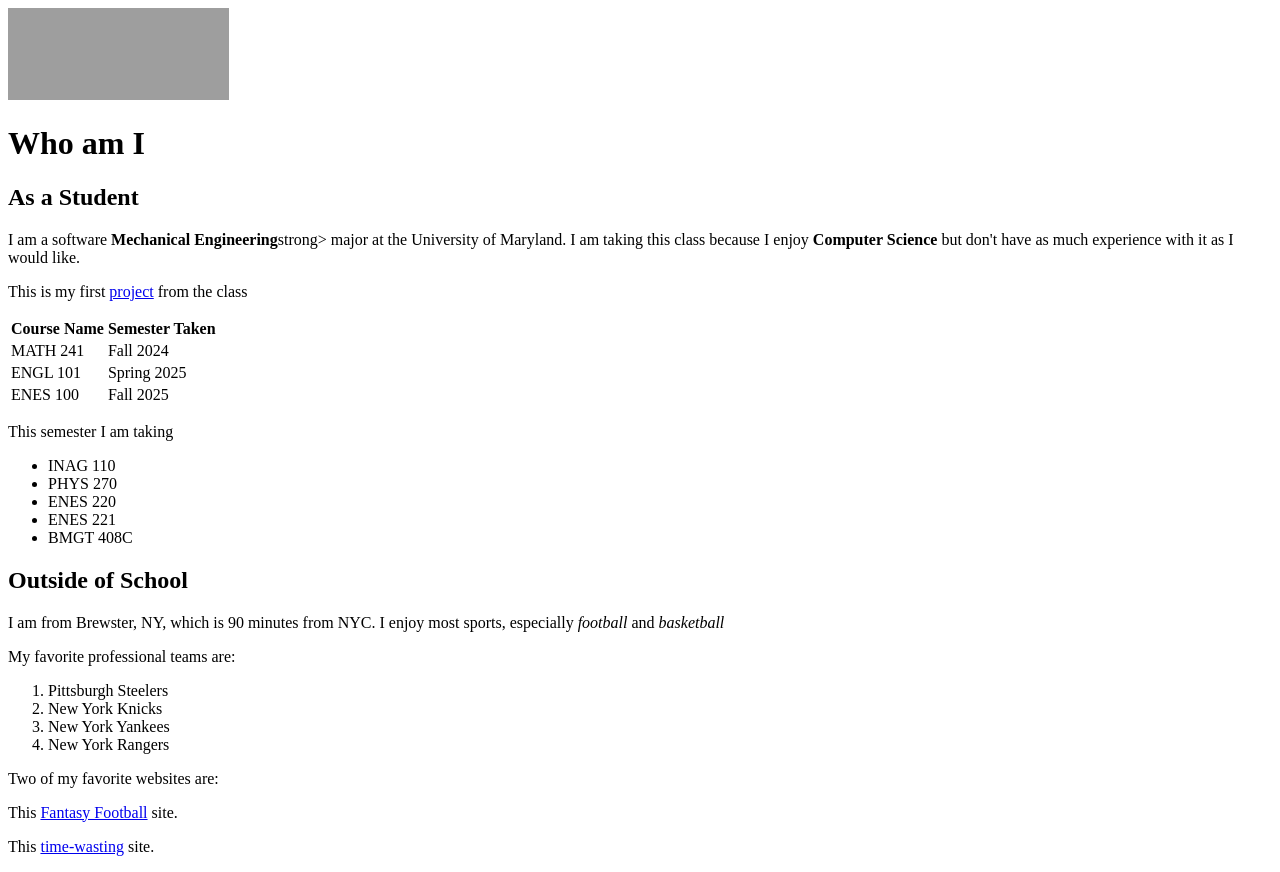
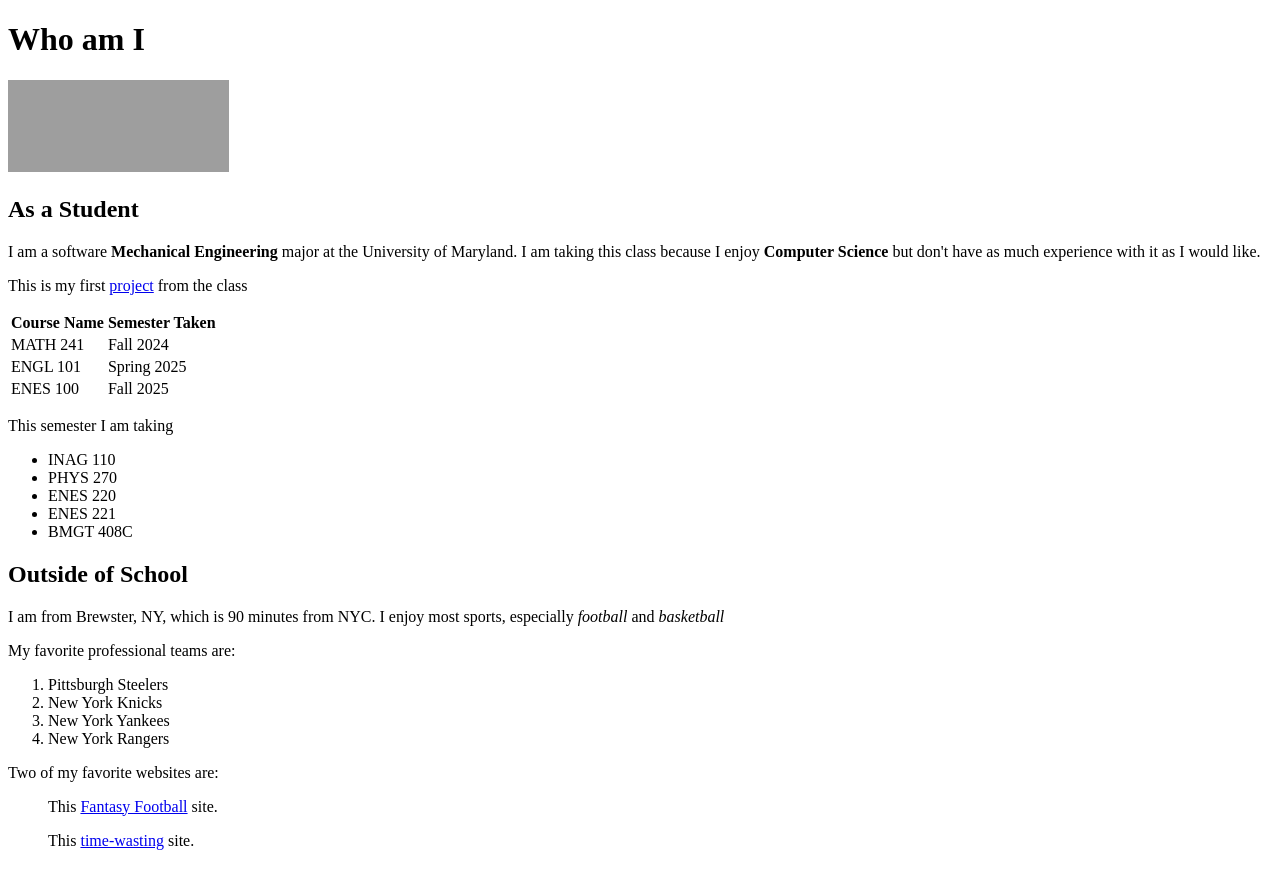
Before and after one commit to clamorea/helloWorld2, a Flask app: page /about in a window 1280 px wide. After the commit the page ends 850 px from the top, so only its background shows below. Run offline with Flask 3, Linux system fonts and the light colour scheme; grey boxes are pictures that could not be loaded.

Commit message:
ammended some mistakes

```diff
--- a/templates/about.html
+++ b/templates/about.html
@@ -5,11 +5,11 @@
     <title>About Me</title>
 </head>
 <body>
+    <h1>Who am I</h1>
     <img src="https://terpconnect.umd.edu/~jbono/bmgt408c/images/quest-logo.png" width="221" height="92" alt="QUEST logo">
-    <h1>Who am I</h1>
     <h2>As a Student</h2>
     <!--In the following line, I use the strong element to make the areas of study bold-->
-    <p>I am a software <strong>Mechanical Engineering</strong>strong> major at the University of Maryland. I am taking this class because I enjoy <strong>Computer Science</strong> but don't have as much experience with it as I would like.</p>
+    <p>I am a software <strong>Mechanical Engineering</strong> major at the University of Maryland. I am taking this class because I enjoy <strong>Computer Science</strong> but don't have as much experience with it as I would like.</p>
     <p>This is my first <a href="/hello">project</a> from the class</p>
     <table>
         <tr>
@@ -48,9 +48,10 @@
         <li>New York Rangers</li>
     </ol>
     <p>Two of my favorite websites are:</p>
+    <ul>
     <p>This <a href="https://fantasy.nfl.com/"> Fantasy Football</a> site.</p>
     <!--In the following line, I use the target="_blank" element to make the link open in a new tab-->
     <p>This <a href="https://www.boredbutton.com/" target="_blank"> time-wasting</a> site.</p>
-
+    </ul>
 </body>
 </html>
```
